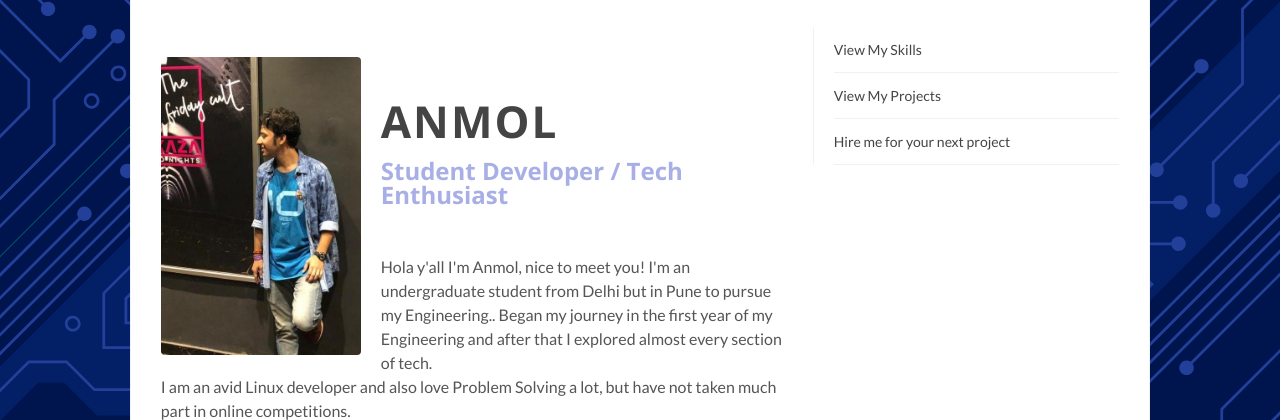
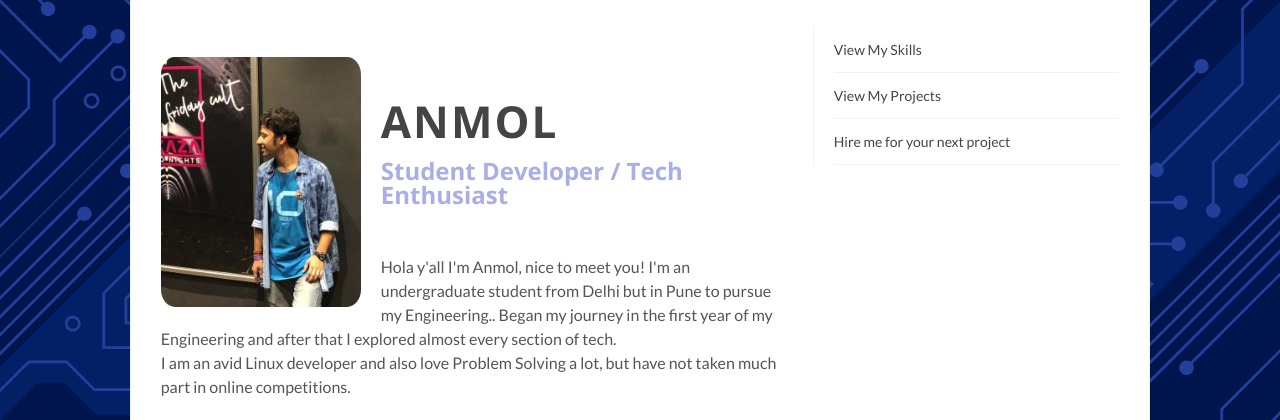
Before and after one commit to codetronaut/folio-static, a plain HTML site: page index.html in a window 1280 px wide. Shown: the part 142-562 px from the top of the page. Drawn offline with nearby package versions, Linux system fonts and the light colour scheme.

Commit message:
second2nd

```diff
--- a/css/main.css
+++ b/css/main.css
@@ -257,11 +257,12 @@ body {width: 92%; margin: 0 auto} /* Center page without wrapper */
 /* Photo */
 .photo{
   float: left;
-  height: 300px;
+  height: 250px;
   width: 200px;
   margin-right: 20px;
   margin-top: 30px;
   overflow: hidden;
+  border-radius: 7%;
 }
 .photo img{
  -webkit-border-radius: 4px;
```
